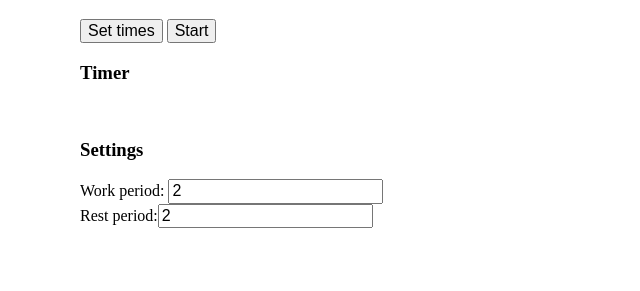
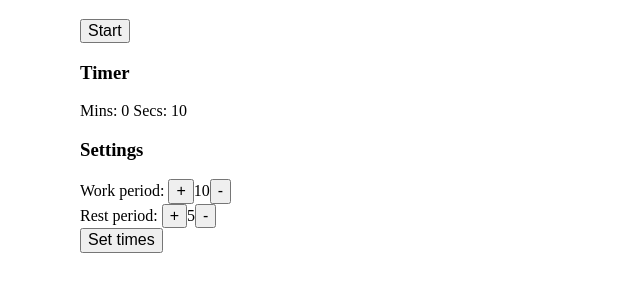
Before and after one commit to AdamSkuse/fcc-pomodoro, a website: page app/index.html in a window 1280 px wide. Shown: the part 101-392 px from the top of the page, without its empty margins (0-640 px from the left). Drawn offline with Linux system fonts and the light colour scheme.

Commit message:
Updates settings, adds default timer display

```diff
--- a/app/assets/scripts/App.js
+++ b/app/assets/scripts/App.js
@@ -9,12 +9,16 @@ var timerIsRunning = false;
 var clockDisplay = document.getElementById('clock-display');
 var workRestDisplay = document.getElementById('work-rest-display');
 var startButton = document.getElementById('start-button');
-var worktimeSetter = document.getElementById('worktime-setter');
-var breaktimeSetter = document.getElementById('breaktime-setter');
+var worktimeSetterDisplay = document.getElementById('worktime-setter-display');
+var breaktimeSetterDisplay = document.getElementById('breaktime-setter-display');
+
+worktimeSetterDisplay.innerHTML = workInterval.secs;
+breaktimeSetterDisplay.innerHTML = breakInterval.secs;
+clockDisplay.innerHTML = "Mins: " + workInterval.mins + " Secs: " + workInterval.secs;
 
 function setTimers() {
-  workInterval.mins = worktimeSetter.value;
-  breakInterval.mins = breaktimeSetter.value;
+  workInterval.secs = worktimeSetter.value;
+  breakInterval.secs = breaktimeSetter.value;
 }
 
 startButton.addEventListener('click', function(){startButtonClick()});
--- a/app/index.html
+++ b/app/index.html
@@ -17,10 +17,14 @@
 <body>
   <h1>Pomodoro clock</h1>
 
-  <button type="button" id="set-times-button">Set times</button>
   <button type="button" id="start-button">Start</button>
   <div class="clock-display"><h3>Timer</h3><span id="clock-display"></span><br><span id="work-rest-display"></span></div>
-  <div class="settings-display"><h3>Settings</h3>Work period: <input type="number" id="worktime-setter" value="2"><br>Rest period:<input type="number" id="breaktime-setter" value="2"></div>
+  <div class="settings-display">
+    <h3>Settings</h3>
+    Work period: <button type="button" id="worktime-setter-increase">+</button><span id="worktime-setter-display"></span><button type="button" id="worktime-setter-decrease">-</button><br>
+    Rest period: <button type="button" id="breaktime-setter-increase">+</button><span id="breaktime-setter-display"></span><button type="button" id="breaktime-setter-decrease">-</button><br>
+    <button type="button" id="set-times-button">Set times</button>
+  </div>
   <!-- build:js assets/scripts/App.js -->
   <script src="assets/scripts/App.js"></script>
   <!-- endbuild -->
```
